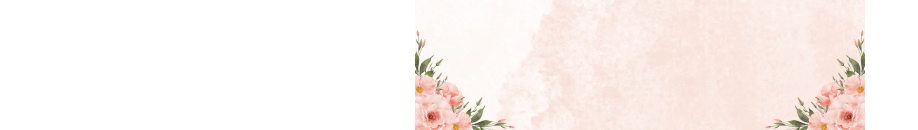
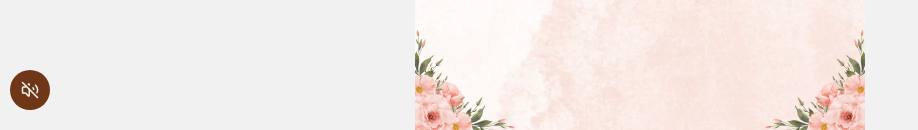
Before and after one commit to ggican/undagan, a React (Vite) app: page / in a window 1280 px wide. Shown: the part 670-800 px from the top of the page, without its empty margins (0-918 px from the left). Built offline with nearby package versions, Linux system fonts and the light colour scheme.

Commit message:
test sound play

```diff
--- a/src/App.css
+++ b/src/App.css
@@ -7,6 +7,9 @@
 @tailwind utilities;
 
 
+body{
+  background-color: #f1f1f1;
+}
 /* Optional: Customize Tailwind's base styles if needed */
 @layer base {
   .text-eb-garamond {
--- a/src/App.jsx
+++ b/src/App.jsx
@@ -5,9 +5,10 @@ import flowerOne from './assets/flower-one.webp'
 import rain from './assets/rain.gif'
 import avatar from './assets/avatar.jpeg'
 import insanAulia from './assets/insan-aulia.png'
+import opening from './assets/ceremony-small.mp3'
 import fks from './assets/fks.png'
 import './App.css'
-import { AlarmClock, CalendarClock, CalendarDays, House, MapPinned } from 'lucide-react'
+import { AlarmClock, CalendarClock, CalendarDays, House, MapPinned, Volume2, VolumeOff } from 'lucide-react'
 import { useEffect, useRef, useState } from 'react'
 
 const AvatarElement = () => {
@@ -22,6 +23,7 @@ function App() {
 
   const secondSectionRef = useRef(null);  //
   const firstSectionRef = useRef(null);  //
+  const [isPlay, setPlay] = useState(true)
 
   useEffect(() => {
     firstSectionRef.current.scrollIntoView({
@@ -44,7 +46,21 @@ function App() {
   return (
     <>
       <div className="w-full p-0 flex justify-center items-center">
+
+        <button type="button" onClick={() => {
+          setPlay(!isPlay)
+        }} className='fixed bottom-[20px] left-[10px] z-[20000] bg-[#6f3617] inline-flex justify-center items-center w-[40px] h-[40px] rounded-full'>
+          {
+            isPlay ? <VolumeOff size={18} color="#f1f1f1" /> : <Volume2 size={18} color="#f1f1f1" />
+          }
+          <audio id="musicplayer" controls={false} muted={!isPlay} autoPlay={isPlay} loop>
+            Lorem ipsum dolor sit amet consectetur adipisicing elit. Optio animi quaerat mollitia accusantium deserunt itaque cum, reiciendis similique porro odit? Provident quam eos unde, quasi voluptate quo aliquid temporibus placeat!
+            <source src={opening} type="audio/mp3" />
+          </audio>
+        </button>
+
         <div className="w-[100%] md:w-[450px] sm:w-[450px] xs:w-[450px] lg:w-[450px]">
+
           <section ref={firstSectionRef} id="first" className="w-full h-screen relative">
             <div className='animate-slide-left'>
               <div className="flower-right z-30 top-0 right-0 w-[100px] rotate-90 absolute inline-flex justify-end">
```
Also changed, not shown: 2 other files (tests, documents, lock files or other folders).
